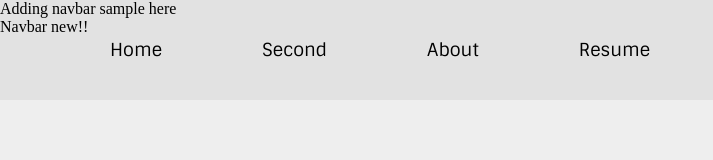
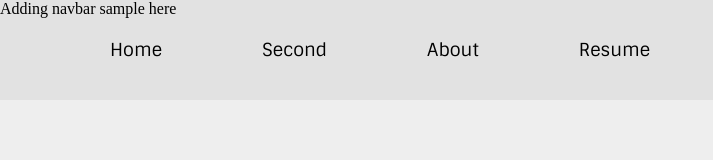
Before and after one commit to xingxu21/myWebsite, a Vue app: page /second in a window 1280 px wide. Shown: the top 160 px of the page, without its empty margins (0-713 px from the left). Built offline with nearby package versions, Linux system fonts and the light colour scheme.

Commit message:
retrieved my dev in stable position

```diff
--- a/src/components/navbar.vue
+++ /dev/null
@@ -1,14 +0,0 @@
-<template>
-  <div>
-    Navbar new!!
-  </div>
-</template>
-
-<script>
-export default {
-  name: 'NavBar'
-}
-
-</script>
-
-<style></style>
--- a/src/views/Second.vue
+++ b/src/views/Second.vue
@@ -1,15 +1,14 @@
 <template>
   <div>
     Adding navbar sample here
-    <NavBar/>
   </div>
 
 </template>
 
 <script>
-import NavBar from "../components/NavBar.vue"
+// import NavBar from "../components/NavBar.vue"
 export default {
-  name: 'Home',
-  components: { NavBar}
+  name: 'Home'
+
 }
 </script>
```
